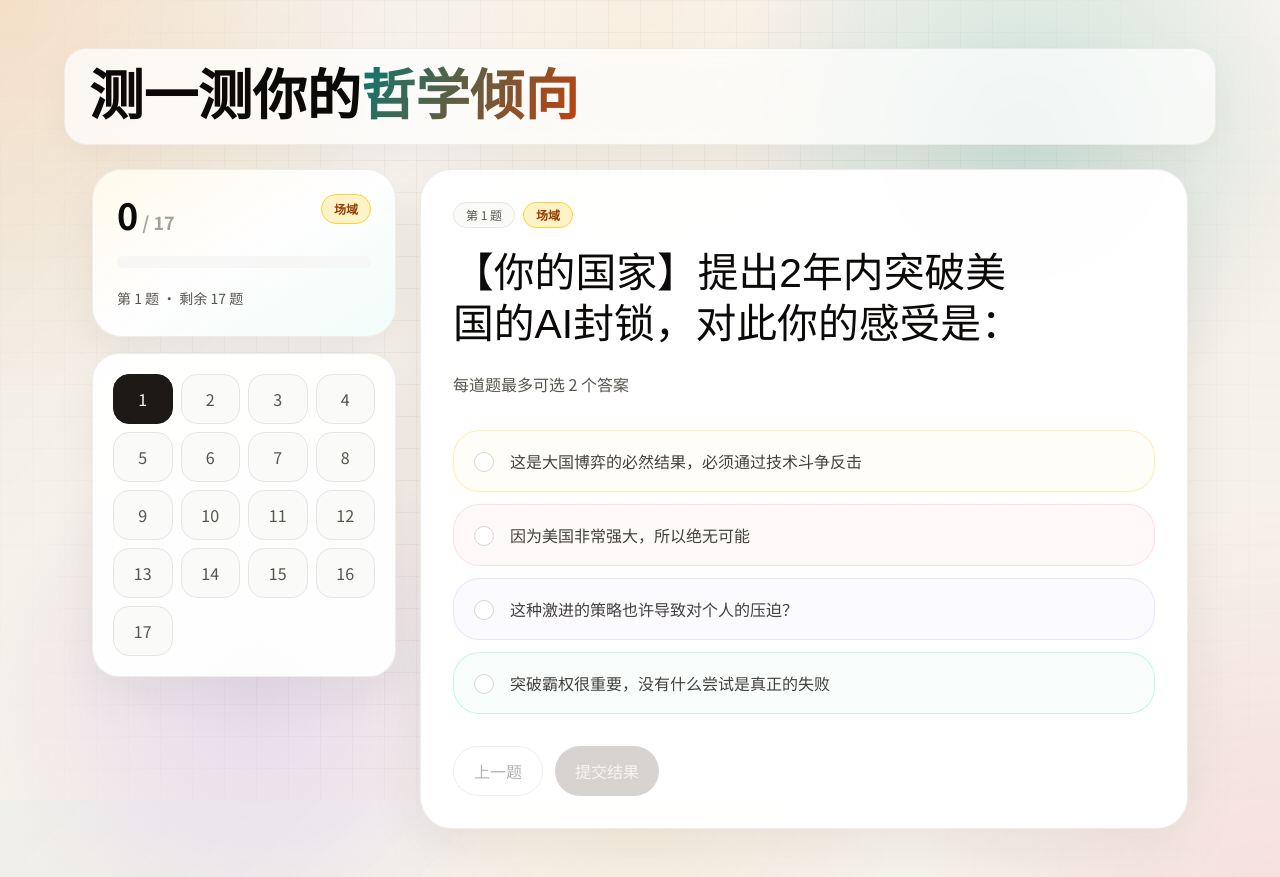
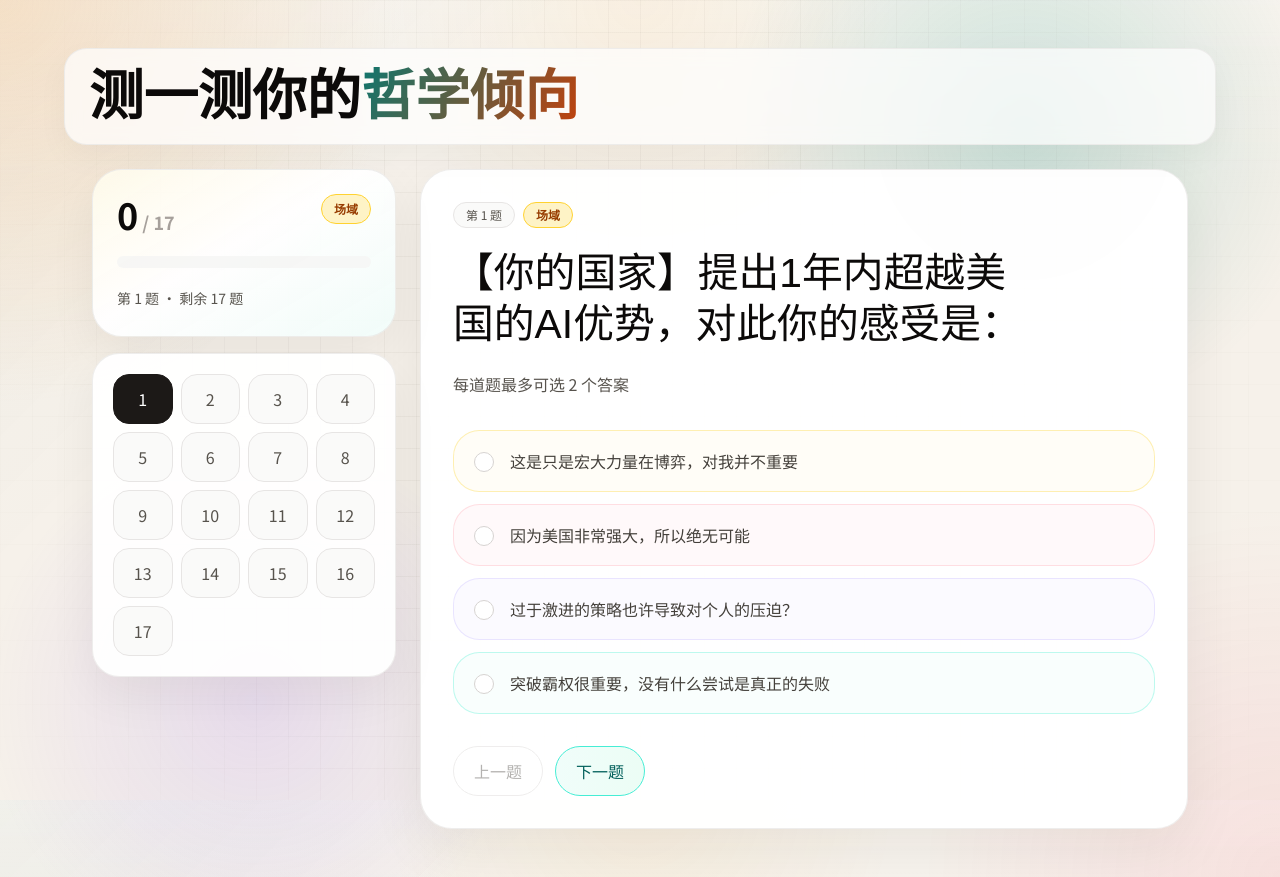
Before and after one commit to ZhenweiTang0908/ismism-test, a Next.js app in the folder website/: page / in a window 1280 px wide. Both pictures are taken after a click on the button "开始答题". Built offline with nearby package versions, Linux system fonts and the light colour scheme.

Commit message:
feat: update quiz questions and options for clarity and relevance

```diff
--- a/website/components/quiz-experience.tsx
+++ b/website/components/quiz-experience.tsx
@@ -1443,6 +1443,16 @@ export default function QuizExperience({ questions, enhancedCatalog }: QuizExper
           >
             上一题
           </button>
+          {currentIndex < questions.length - 1 ? (
+            <button
+              type="button"
+              onClick={() => setCurrentIndex((index) => Math.min(index + 1, questions.length - 1))}
+              disabled={isSubmitting}
+              className="w-full rounded-full border border-teal-300 bg-gradient-to-r from-teal-50 to-emerald-50 px-5 py-3 text-sm font-medium text-teal-800 transition duration-200 hover:-translate-y-0.5 hover:border-teal-400 hover:from-teal-100 hover:to-emerald-100 hover:shadow-[0_10px_24px_rgba(15,118,110,0.14)] active:translate-y-0 sm:w-auto"
+            >
+              下一题
+            </button>
+          ) : (
             <button
               type="button"
               onClick={submitQuiz}
@@ -1451,6 +1461,7 @@ export default function QuizExperience({ questions, enhancedCatalog }: QuizExper
             >
               {isSubmitting ? "正在生成结果..." : "提交结果"}
             </button>
+          )}
         </div>
       </div>
     </section>
--- a/website/data/ismism-question-bank.json
+++ b/website/data/ismism-question-bank.json
@@ -1,13 +1,13 @@
 {
   "01": {
-    "question": "你参加到一个团队中，什么样的团队是好团队？",
+    "question": "什么样的团队是好团队？",
     "dimension": "field",
     "type": "life",
     "options": [
       { "value": "1", "label": "没有人出过错，我也只需要扮演好我的角色" },
-      { "value": "2", "label": "我能够跟领导争吵，但总能把问题摆到桌面上解决" },
-      { "value": "3", "label": "我或许有能力影响整个团队" },
-      { "value": "4", "label": "大家承认团队是一个有问题的共同体，但愿意在实践中面对" }
+      { "value": "2", "label": "有一个顶级领袖的团队" },
+      { "value": "3", "label": "每个个体都有能力影响整个团队" },
+      { "value": "4", "label": "一个一定有问题的团队，只是每个人都愿意反思" }
     ]
   },
   "02": {
@@ -22,13 +22,13 @@
     ]
   },
   "03": {
-    "question": "【你的国家】提出2年内突破美国的AI封锁，对此你的感受是：",
+    "question": "【你的国家】提出1年内超越美国的AI优势，对此你的感受是：",
     "dimension": "field",
     "type": "public",
     "options": [
       { "value": "1", "label": "因为美国非常强大，所以绝无可能" },
-      { "value": "2", "label": "这是大国博弈的必然结果，必须通过技术斗争反击" },
-      { "value": "3", "label": "这种激进的策略也许导致对个人的压迫？" },
+      { "value": "2", "label": "这是只是宏大力量在博弈，对我并不重要" },
+      { "value": "3", "label": "过于激进的策略也许导致对个人的压迫？" },
       { "value": "4", "label": "突破霸权很重要，没有什么尝试是真正的失败" }
     ]
   },
@@ -147,10 +147,10 @@
     "dimension": "phenomenon",
     "type": "public",
     "options": [
-      { "value": "1", "label": "只要多看几个角度就能知道真相" },
-      { "value": "2", "label": "画面是假的，全是舆论博弈" },
-      { "value": "3", "label": "真相不重要，我的情绪感受最真" },
-      { "value": "4", "label": "我无法看到事件真相，但如果我遇到类似情况，我就知道解决方法了" }
+      { "value": "1", "label": "虽然事情复杂，但多看几个角度就能知道真相" },
+      { "value": "2", "label": "背后似乎总有一些不为人知的势力在运作" },
+      { "value": "3", "label": "不同的角度能展现不同的真相" },
+      { "value": "4", "label": "虽然真相未知，重要的是我知道表面上的问题如何解决了" }
     ]
   },
   "15": {
```
Lines whose indentation alone changed are shown as unchanged.
